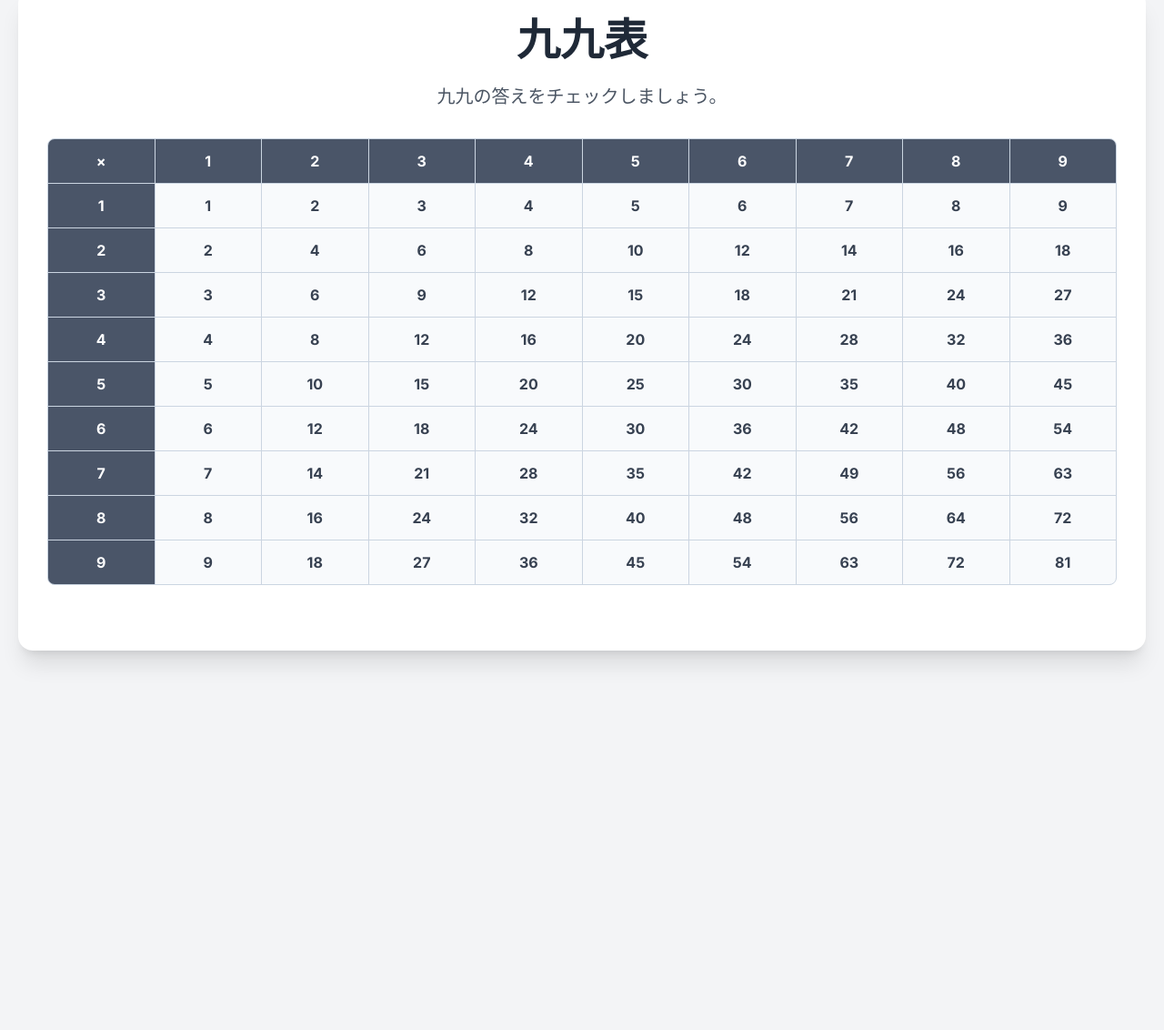
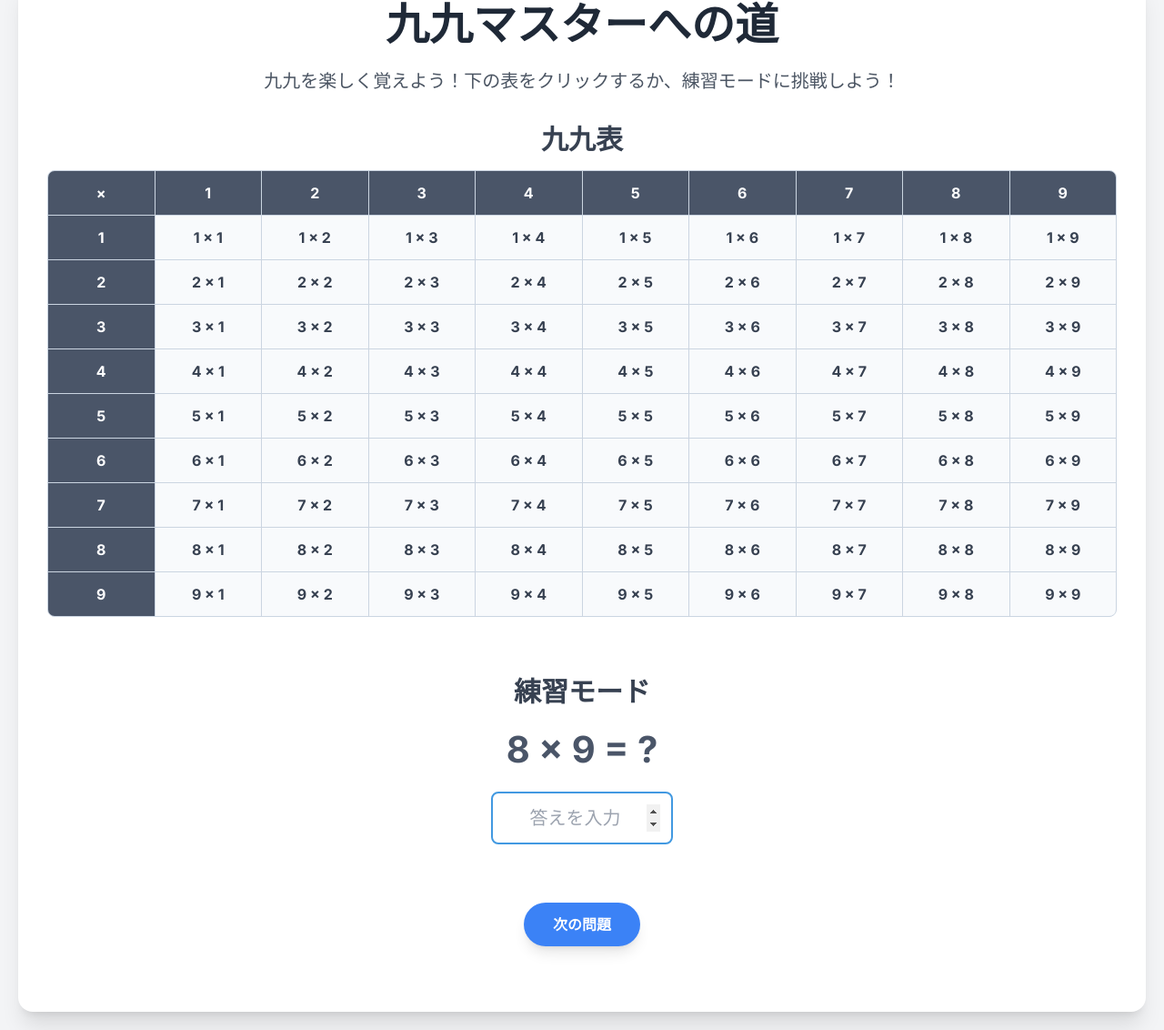
Before and after one commit to akimaru0606-beep/psychic-bassoon, a plain HTML site: page index.html in a window 1280 px wide. Shown: the part 49-1181 px from the top of the page at 91% size. Before the commit the page ends 800 px from the top, so only its background shows below. Drawn offline with nearby package versions, Linux system fonts and the light colour scheme.

Commit message:
Update index.html

```diff
--- a/index.html
+++ b/index.html
@@ -3,7 +3,7 @@
 <head>
     <meta charset="UTF-8">
     <meta name="viewport" content="width=device-width, initial-scale=1.0">
-    <title>九九表</title>
+    <title>九九マスターへの道</title>
     <script src="https://cdn.tailwindcss.com"></script>
     <style>
         @import url('https://fonts.googleapis.com/css2?family=Inter:wght@400;700&display=swap');
@@ -43,29 +43,84 @@
             justify-content: center;
             font-weight: 700;
             padding: 0.75rem 0;
+            cursor: pointer;
             user-select: none;
+            transition: transform 0.1s ease, background-color 0.2s ease;
+        }
+        .grid-cell:hover {
+            transform: scale(1.05);
+            background-color: #e2e8f0;
         }
         .header-cell {
             background-color: #4a5568;
             color: #ffffff;
+        }
+        .problem-display {
+            font-size: 2.5rem;
+            font-weight: bold;
+            color: #4a5568;
+        }
+        .answer-input {
+            width: 100%;
+            max-width: 200px;
+            padding: 0.75rem;
+            font-size: 1.25rem;
+            text-align: center;
+            border: 2px solid #cbd5e1;
+            border-radius: 0.5rem;
+            transition: border-color 0.2s;
+        }
+        .answer-input:focus {
+            outline: none;
+            border-color: #4299e1;
+        }
+        .result-message {
+            font-size: 1.5rem;
+            font-weight: bold;
+            margin-top: 1rem;
+            min-height: 2rem;
+        }
+        .correct {
+            color: #2f855a;
+        }
+        .incorrect {
+            color: #e53e3e;
         }
     </style>
 </head>
 <body class="bg-gray-100 flex items-center justify-center min-h-screen">
 
 <div class="container mx-auto p-8 bg-white rounded-2xl shadow-xl flex flex-col items-center">
-    <h1 class="text-4xl sm:text-5xl font-bold text-gray-800 mb-6">九九表</h1>
-    <p class="text-lg sm:text-xl text-gray-600 mb-8">九九の答えをチェックしましょう。</p>
+    <h1 class="text-4xl sm:text-5xl font-bold text-gray-800 mb-6">九九マスターへの道</h1>
+    <p class="text-lg sm:text-xl text-gray-600 mb-8">九九を楽しく覚えよう！下の表をクリックするか、練習モードに挑戦しよう！</p>
 
     <!-- 九九表 -->
+    <div class="mb-16 w-full">
+        <h2 class="text-3xl font-bold text-gray-700 mb-4">九九表</h2>
+        <div id="multiplication-table" class="grid-container"></div>
+    </div>
+
+    <!-- 練習モード -->
     <div class="mb-10 w-full">
-        <div id="multiplication-table" class="grid-container"></div>
+        <h2 class="text-3xl font-bold text-gray-700 mb-4">練習モード</h2>
+        <div class="flex flex-col items-center space-y-4">
+            <div id="problem-display" class="problem-display"></div>
+            <input type="number" id="answer-input" class="answer-input" placeholder="答えを入力" onkeypress="handleKeyPress(event)">
+            <div id="result-message" class="result-message"></div>
+            <button id="next-button" class="bg-blue-500 hover:bg-blue-600 text-white font-bold py-3 px-8 rounded-full shadow-lg transition duration-200 transform hover:scale-105">次の問題</button>
+        </div>
     </div>
 </div>
 
 <script>
     document.addEventListener('DOMContentLoaded', () => {
         const tableContainer = document.getElementById('multiplication-table');
+        const problemDisplay = document.getElementById('problem-display');
+        const answerInput = document.getElementById('answer-input');
+        const resultMessage = document.getElementById('result-message');
+        const nextButton = document.getElementById('next-button');
+
+        let currentProblem = {};
 
         // 九九表を生成
         function createTable() {
@@ -91,14 +146,59 @@
                 for (let j = 1; j <= 9; j++) {
                     const cell = document.createElement('div');
                     cell.className = 'grid-cell text-gray-700';
-                    cell.textContent = i * j;
+                    cell.textContent = `${i} × ${j}`;
+                    cell.dataset.answer = i * j;
+                    cell.addEventListener('click', () => {
+                        cell.textContent = cell.dataset.answer;
+                        cell.style.backgroundColor = '#dbeafe';
+                        setTimeout(() => {
+                            cell.textContent = `${i} × ${j}`;
+                            cell.style.backgroundColor = '#f8fafc';
+                        }, 1000);
+                    });
                     tableContainer.appendChild(cell);
                 }
             }
         }
 
+        // 練習問題の生成
+        function generateProblem() {
+            const num1 = Math.floor(Math.random() * 9) + 1;
+            const num2 = Math.floor(Math.random() * 9) + 1;
+            currentProblem = { num1, num2, answer: num1 * num2 };
+            problemDisplay.textContent = `${num1} × ${num2} = ?`;
+            answerInput.value = '';
+            resultMessage.textContent = '';
+            answerInput.focus();
+        }
+
+        // 回答のチェック
+        function checkAnswer() {
+            const userAnswer = parseInt(answerInput.value, 10);
+            if (userAnswer === currentProblem.answer) {
+                resultMessage.textContent = '正解！';
+                resultMessage.className = 'result-message correct';
+            } else {
+                resultMessage.textContent = `残念。正解は ${currentProblem.answer} です。`;
+                resultMessage.className = 'result-message incorrect';
+            }
+        }
+
+        // エンターキーで回答チェック
+        window.handleKeyPress = (e) => {
+            if (e.key === 'Enter') {
+                checkAnswer();
+            }
+        };
+
+        // 次の問題ボタン
+        nextButton.addEventListener('click', () => {
+            generateProblem();
+        });
+
         // サイト起動時の初期化
         createTable();
+        generateProblem();
     });
 </script>
 
```
